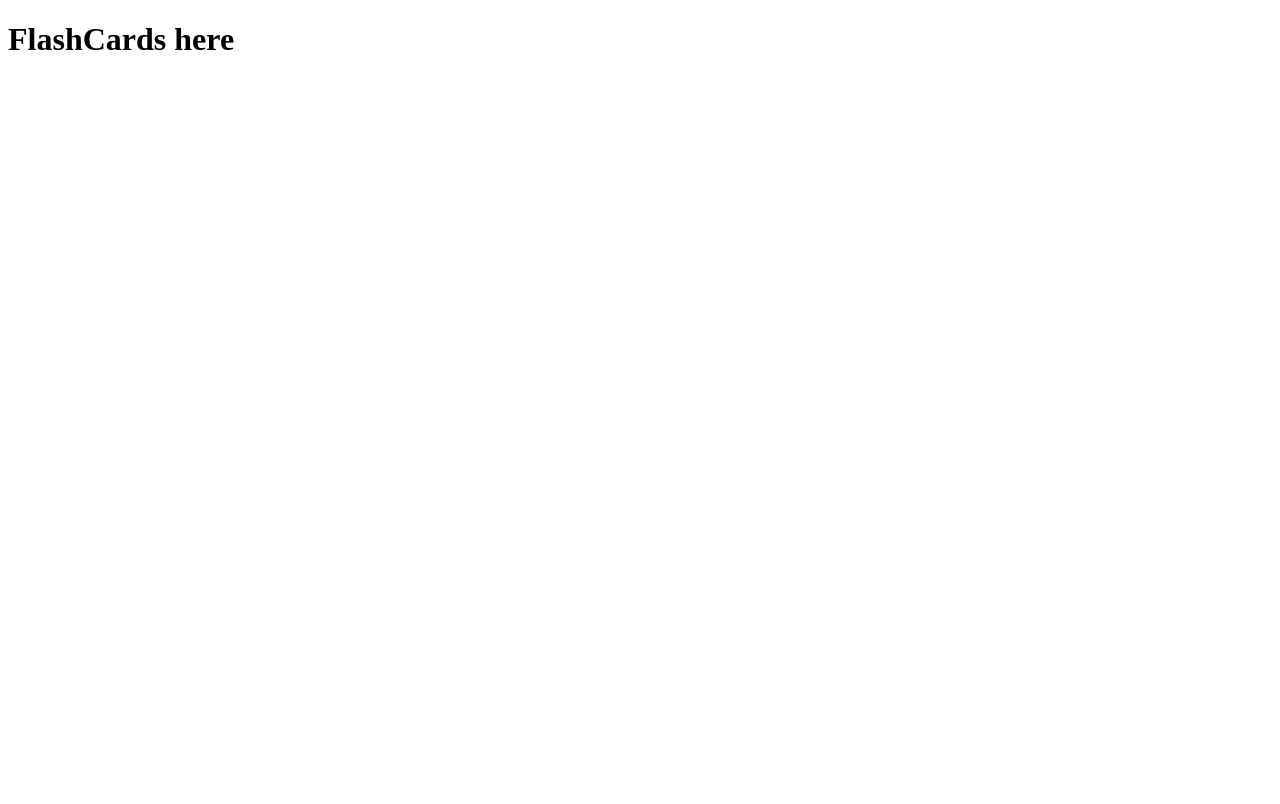
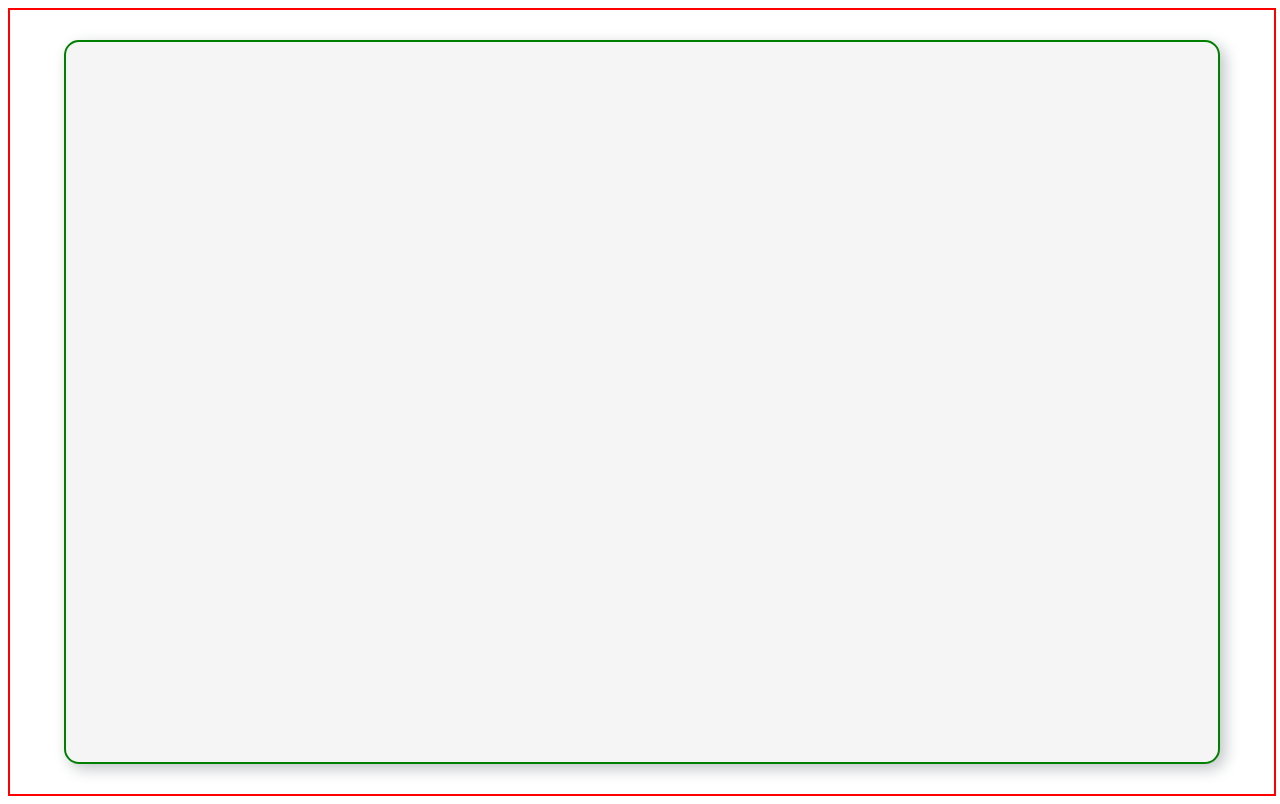
Before and after one commit to zlka/MyStudyClub_Front, a React (Create React App) app: page /view in a window 1280 px wide. Built offline with nearby package versions, Linux system fonts and the light colour scheme.

Commit message:
add card basics

```diff
--- a/package.json
+++ b/package.json
@@ -14,7 +14,7 @@
     "web-vitals": "^2.1.4"
   },
   "scripts": {
-    "dev": " set PORT=3001 && react-scripts start",
+    "dev": " set PORT=8080 && react-scripts start",
     "build": "react-scripts build",
     "test": "react-scripts test",
     "eject": "react-scripts eject"
--- /dev/null
+++ b/src/App.css
@@ -0,0 +1,5 @@
+*{
+    box-sizing: border-box;
+    margin: 0;
+    padding: 0;
+}
--- /dev/null
+++ b/src/pages/CardView/CardView.css
@@ -0,0 +1,17 @@
+.Cards{
+    border:2px solid red;
+    height: 98vh;
+    width: 100%;
+    display:flex;
+    justify-content: center;
+    align-items: center;
+}
+
+.Card {
+    border: 2px solid green;
+    width: 90vw;
+    height: 90vh;
+    border-radius: 15px;
+    background-color: whitesmoke;
+    box-shadow: 5px 5px 15px rgb(192, 196, 200);
+}
--- a/src/pages/CardView/index.js
+++ b/src/pages/CardView/index.js
@@ -1,8 +1,14 @@
 import React from 'react'
-
+import './CardView.css'
 const CardView = () => {
     return(
-        <h1> FlashCards here</h1>
+        <>
+        <div className="Cards">
+            <div className='Card'>
+
+            </div>
+        </div>
+        </>
     )
 };
 
```
